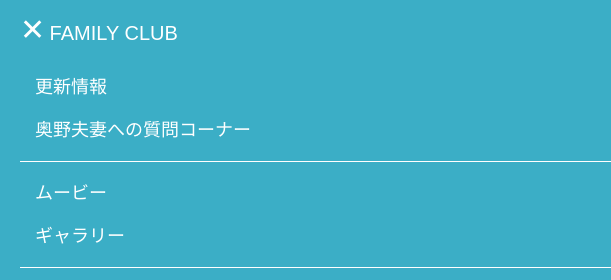
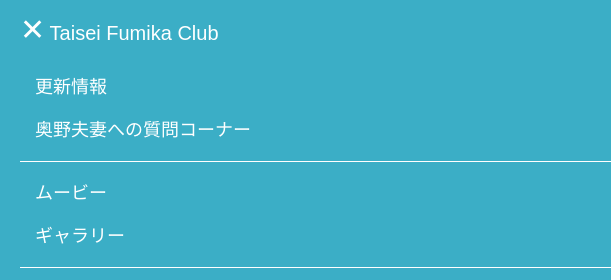
Before and after one commit to taisei0828/okunonakatani.familyclub, a plain HTML site: page index.html in a window 1280 px wide. Both pictures are taken after a click on the button 35 px from the left and 50 px from the top of the page. Shown: the top 280 px of the page, 0-611 px from the left. Drawn offline with Linux system fonts and the light colour scheme.

Commit message:
index.html を更新

```diff
--- a/index.html
+++ b/index.html
@@ -42,7 +42,7 @@
 <nav class="gh-global-menu-nav" style="padding:10px 20px 80px;">
 <div class="global-nav-top">
 <button type="button" class="bt-menu-close" onclick="closeMenu()">✕</button>
-<a href="index.html">FAMILY CLUB</a>
+<a href="index.html">Taisei Fumika Club</a>
 </div>
 <div class="global-nav-links">
 <ul>
```
